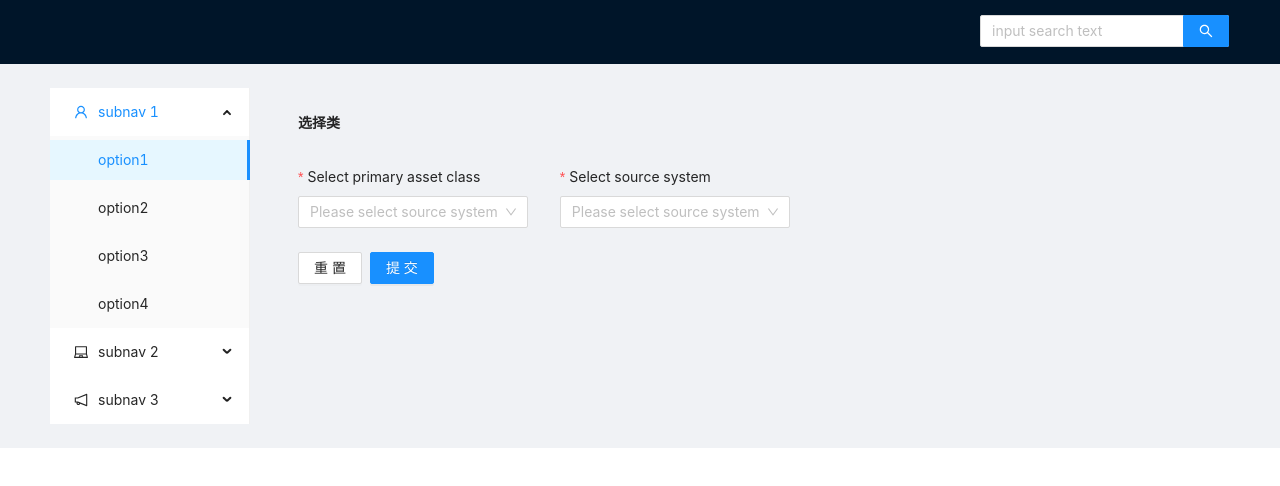
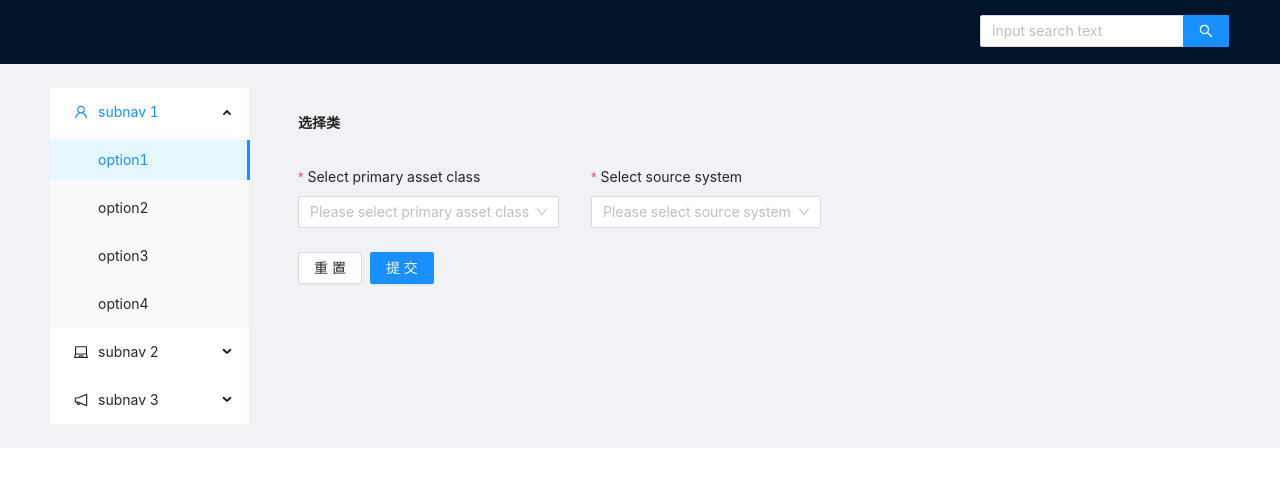
Before and after one commit to LinZikai1996/DataQualityPrediction, a React (Create React App) app in the folder dqp-react/: page / in a window 1280 px wide. Shown: the top 486 px of the page. Built offline with nearby package versions, Linux system fonts and the light colour scheme.

Commit message:
update DataFrame

```diff
--- a/dqp-react/src/components/SideBar/DataForm/index.jsx
+++ b/dqp-react/src/components/SideBar/DataForm/index.jsx
@@ -33,8 +33,8 @@ export default class DataForm extends Component {
                       Equity: 'Equity',
                       Credit: 'Credit',
                     }}
-                    placeholder="Please select source system"
-                    rules={[{ required: true, message: 'Please select source system!' }]}
+                    placeholder="Please select primary asset class"
+                    rules={[{ required: true, message: 'Please select primary asset class!' }]}
                   />
                   <ProFormSelect
                     name="source_system"
```
